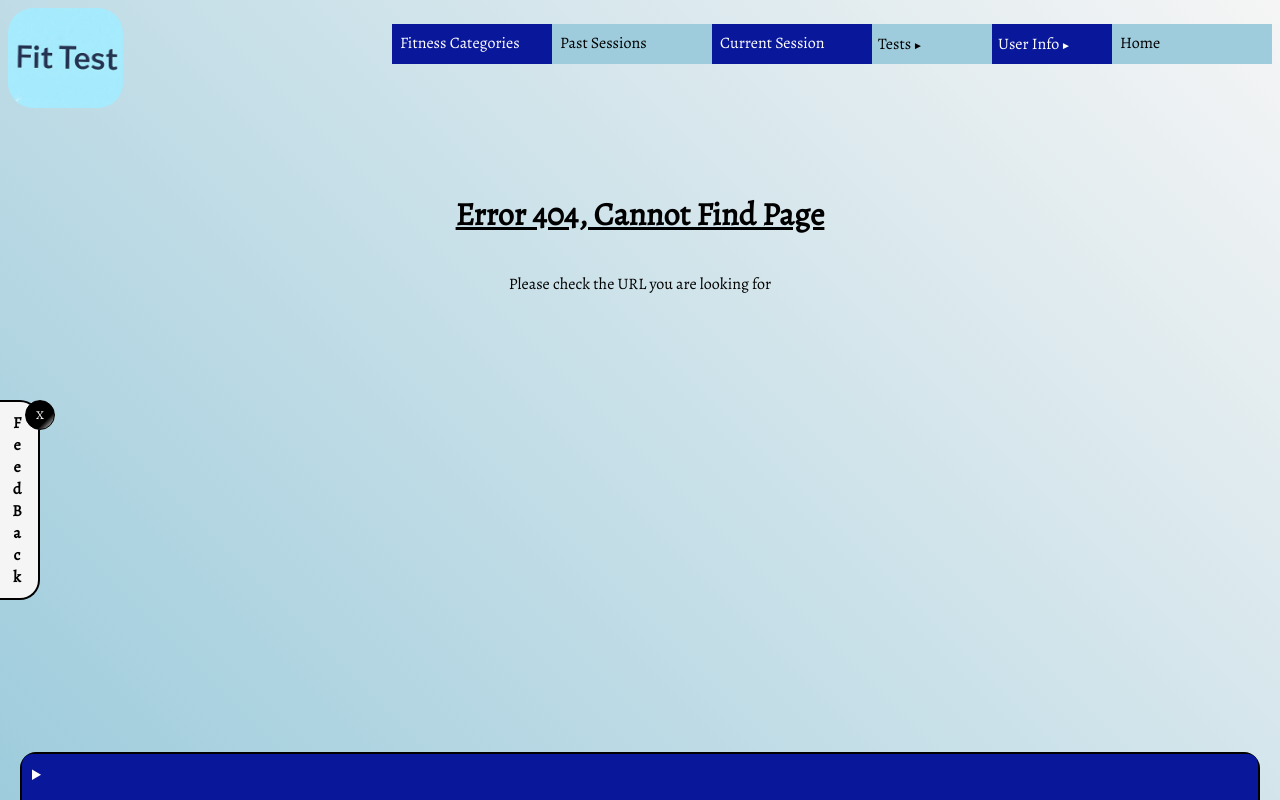
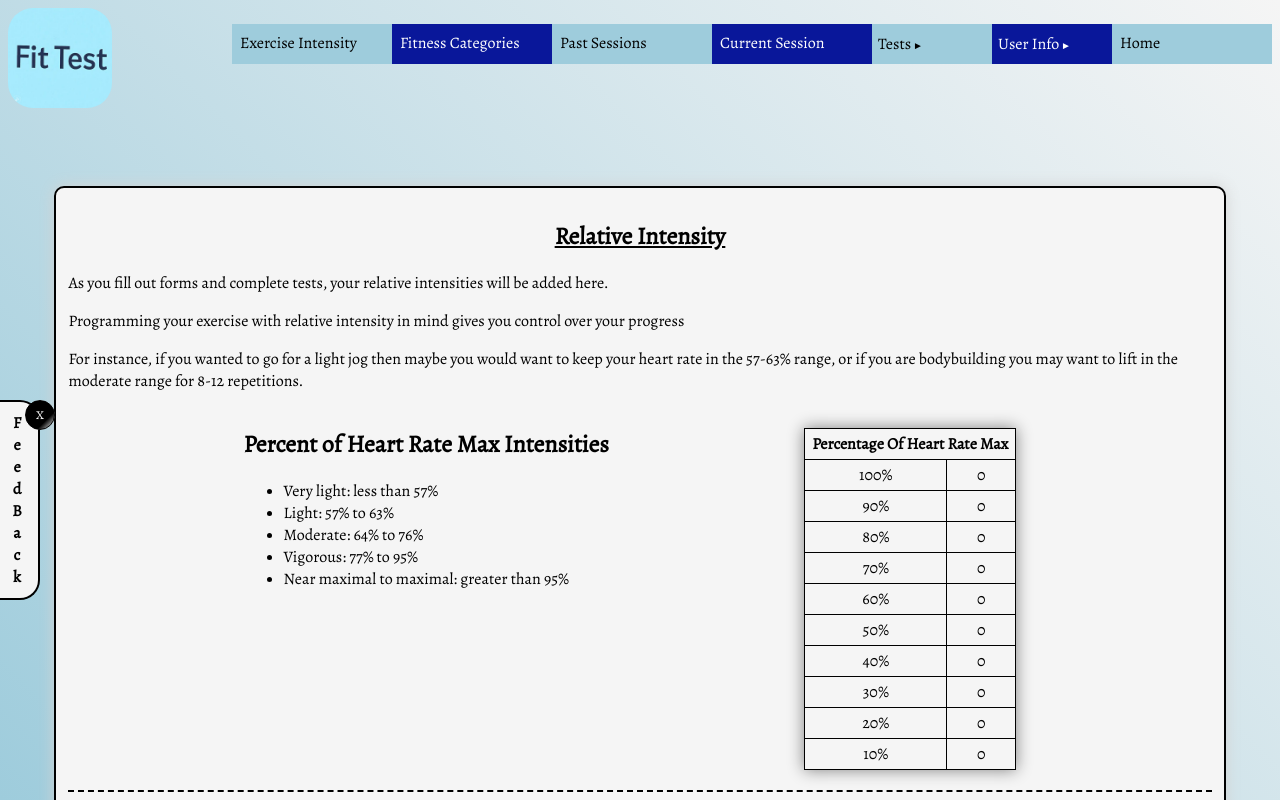
Before and after one commit to damatoaj/fitTest, a React (Create React App) app: page /#/relative-intensity in a window 1280 px wide. Shown: the top 800 px of the page. Built offline with nearby package versions, Linux system fonts and the light colour scheme.

Commit message:
Added an intensity page

```diff
--- a/src/App.tsx
+++ b/src/App.tsx
@@ -43,6 +43,7 @@ import BodyCircumference from './Screens/BodyCircumference/BodyCircumference';
 import BloodPressureScreen from './Screens/BloodPressure/BloodPressureScreen';
 import SkinfoldScreen from './Screens/SkinFolds/SkinfoldScreen';
 import FieldTests from './Screens/FieldTests/FieldTests';
+import RelativeIntensity from './Screens/RelativeIntensity/RelativeIntensity';
 
 function App() {
   const { state } = useUserContext();
@@ -136,6 +137,8 @@ function App() {
           <Route path='/circumferences' element={<BodyCircumference />}></Route>
           <Route path='/blood-pressure' element={<BloodPressureScreen />}></Route>
           <Route path='/skinfolds' element={<SkinfoldScreen />} ></Route>
+          <Route path='/relative-intensity' element={<RelativeIntensity />} ></Route>
+
           <Route path="/*" element={<FourOhFourScreen />}>
           </Route>
         </Routes>
--- a/src/CSS/App.css
+++ b/src/CSS/App.css
@@ -147,7 +147,7 @@ article {
   border: 2px solid black;
   box-shadow: 0 0 15px lightgrey;
   border-radius: 10px;
-  width: 100%;
+  width: clamp(300px, fit-content, 100%);
 }
 
 article > h2, article > h1 {
@@ -160,7 +160,14 @@ article > p {
 }
 
 
+section.col {
+  display: flex;
+  flex-direction: column;
+}
 
+section:last-child {
+  border-bottom: none;
+}
 
 header {
   display: flex;
@@ -254,3 +261,16 @@ address > a {
     display: none !important;
   }
 }
+
+@media screen and (min-width:700px) {
+
+  section {
+      display: flex;
+      flex-direction: row;
+      justify-content: space-evenly;
+  }
+
+  section > h2 {
+    text-align: center;
+  }
+}
--- a/src/Components/Forms/DemoGraphicsForm.tsx
+++ b/src/Components/Forms/DemoGraphicsForm.tsx
@@ -1,7 +1,6 @@
 import { useRef, memo } from 'react';
 import useForm from '../../Hooks/useForm';
 import { useUserContext } from '../../Hooks/useUserContext';
-import MetricSwitcher from '../MetricSwitcher';
 function DemoGraphicsForm() {
     const form = useRef<HTMLFormElement | null>(null)
     const { handleChange,handleSubmit,handleSelect, handleReset} = useForm();
--- a/src/Components/NavBar.tsx
+++ b/src/Components/NavBar.tsx
@@ -207,6 +207,9 @@ const NavBar = ({u} : NavBarProps) => {
                     <li className='dark'>
                         <Link to='/categories' onClick={handleNavigate}>Fitness Categories</Link>
                     </li>
+                    <li className='light'>
+                        <Link to='/relative-intensity' onClick={handleNavigate}>Exercise Intensity</Link>
+                    </li>
                 </ul>
             </nav>
         </header>
--- /dev/null
+++ b/src/Components/Tables/Percentages.tsx
@@ -0,0 +1,96 @@
+import {memo} from 'react';
+
+type PercentageTableProps = {
+    max : number,
+    title : string
+}
+
+const PercentageTable = ({ max, title } : PercentageTableProps ) => {
+    return <table>
+        <thead><th colSpan={2}>{title}</th></thead>
+        <tbody>
+            <tr>
+                <td>
+                    100%
+                </td>
+                <td>
+                    {max}
+                </td>
+            </tr>
+            <tr>
+                <td>
+                    90%
+                </td>
+                <td>
+                    {Math.round(max * .9 * 100) / 100}
+                </td>
+            </tr>
+            <tr>
+                <td>
+                    80%
+                </td>
+                <td>
+                    {Math.round(max * .8 * 100)/100}
+                </td>
+            </tr>
+            <tr>
+                <td>
+                    70%
+                </td>
+                <td>
+                    {Math.round(max * .7 * 100) / 100 }
+                </td>
+            </tr>
+            <tr>
+                <td>
+                    60%
+                </td>
+                <td>
+                    {Math.round(max * .6 * 100) / 100}
+                </td>
+            </tr>
+            <tr>
+                <td>
+                    50%
+                </td>
+                <td>
+                    {Math.round(max * .5 * 100) / 100 }
+                </td>
+            </tr>
+            <tr>
+                <td>
+                    40%
+                </td>
+                <td>
+                    {Math.round(max * .4 * 100)/100}
+                </td>
+            </tr>
+            <tr>
+                <td>
+                    30%
+                </td>
+                <td>
+                    {Math.round(max * .3 * 100)/100}
+                </td>
+            </tr>
+            <tr>
+                <td>
+                    20%
+                </td>
+                <td>
+                    {Math.round(max * .2 * 100)/100}
+                </td>
+            </tr>
+            <tr>
+                <td>
+                    10%
+                </td>
+                <td>
+                    {Math.round(max * .1 * 100)/100}
+                </td>
+            </tr>
+        </tbody>
+    </table>
+}
+
+export default memo(PercentageTable);
--- a/src/Components/Tables/SummaryTable.tsx
+++ b/src/Components/Tables/SummaryTable.tsx
@@ -73,6 +73,7 @@ const SummaryTable = () => {
                 Fitness Summary on
                 <time dateTime={today}> {date}, {month}, {year}</time>
             </h1>
+            <article>
             <section>
                 <DemographicTable />
                 <BMITable />
@@ -90,8 +91,10 @@ const SummaryTable = () => {
                 <h2>Flexibility</h2>
                 <SARTable />
             </section>
+            <section>
                 <h2>Macro Nutrition Recommendations For Goal Weight</h2>
                 <MacrosTable  macros={state.user.macros} />
+            </section>
             </section>
                 <section>
                     <h2>Micro Nutrition Recommendations From The FDA</h2>
@@ -268,6 +271,7 @@ const SummaryTable = () => {
                     </dialog>
                 </section>
             )}
+            </article>
         </main>
     )
 };
--- a/src/Screens/Categories.tsx
+++ b/src/Screens/Categories.tsx
@@ -13,7 +13,8 @@ const Categories = () => {
     return (
         <main>
             <h1>Fitness Categories & Percentiles</h1>
-            <section>
+            <article>
+            <section className='col'>
                 <h2>Health Metrics</h2>
                 <details open id='bodyfat'>
                     <summary>Body Fat Categories</summary>
@@ -31,7 +32,7 @@ const Categories = () => {
                 </details>
                 <br></br>
             </section>
-            <section>
+            <section  className='col'>
                 <h2>Endurance Metrics</h2>
                 <details open id='pushups'>
                         <summary>Pushup Categories</summary>
@@ -44,7 +45,7 @@ const Categories = () => {
                     </details>
             </section>
 
-            <section>
+            <section  className='col'>
                 <h2>Strength Metrics</h2>
                 <details open id='bench-press'>
                         <summary>Bench Press Categories</summary>
@@ -62,13 +63,15 @@ const Categories = () => {
                 </details>
                 <br></br>
             </section>
-            <section>
+            <section  className='col'>
                 <h2>Flexibility Metrics</h2>
                 <details open id='sar'>
                     <summary>Sit & Reach Categories</summary>
                     <SARCategories />
                 </details>
             </section>
+            </article>
+
         </main>
     )
 };
--- /dev/null
+++ b/src/Screens/RelativeIntensity/RelativeIntensity.tsx
@@ -0,0 +1,84 @@
+import {memo} from 'react';
+import Percentages from '../../Components/Tables/Percentages';
+import { useUserContext } from '../../Hooks/useUserContext';
+
+const RelativeIntensity = () => {
+    const { state } = useUserContext();
+
+    return (
+        <main>
+            <article>
+            <h1>Relative Intensity</h1>
+            <p>As you fill out forms and complete tests, your relative intensities will be added here.</p>
+            <p>Programming your exercise with relative intensity in mind gives you control over your progress</p>
+            <p>For instance, if you wanted to go for a light jog then maybe you would want to keep your heart rate in the 57-63% range, or if you are bodybuilding you may want to lift in the moderate range for 8-12 repetitions.</p>
+            <section id='hr-max'>
+                <div>
+                    <h2>Percent of Heart Rate Max Intensities</h2>
+                    <ul>
+                        <li>Very light: less than 57%</li>
+                        <li>Light: 57% to 63%</li>
+                        <li>Moderate: 64% to 76%</li>
+                        <li>Vigorous: 77% to 95%</li>
+                        <li>Near maximal to maximal: greater than 95%</li>
+                    </ul>
+                </div>
+                    {state.user.hrMax ? (
+                        <Percentages
+                            max={state.user.hrMax}
+                            title='Percentage Of Heart Rate Max'
+                        />
+                    ) : <Percentages max={0} title='Percentage Of Heart Rate Max' />}
+            </section>
+            <section id='vo2-max'>
+                <div>
+                    <h2>Percent of VO2 Max Intensities</h2>
+                        <ul>
+                            <li>Very light: less than 37%</li>
+                            <li>Light: 37% to 45%</li>
+                            <li>Moderate: 46% to 63%</li>
+                            <li>Vigorous: 64% to 90%</li>
+                            <li>Near maximal to maximal: greater than 90%</li>
+                        </ul>
+                </div>
+                        {state.user.vo2Max?.vo2Max ? (
+                        <Percentages
+                            max={state.user.vo2Max?.vo2Max}
+                            title='Percentage Of VO2 Max'
+                        />
+                        ) : <Percentages max={0} title='Percentage Of VO2 Max' />}
+
+            </section>
+            <section id='one-rep-max'>
+                <div>
+                    <h2>Percent of 1 Rep Max Intensities</h2>
+                    <ul>
+                        <li>Very light: less than 30%</li>
+                        <li>Light: 30% to 49%</li>
+                        <li>Moderate: 50% to 69%</li>
+                        <li>Vigorous: 70% to 84%</li>
+                        <li>Near maximal to maximal: greater than 84%</li>
+                    </ul>
+                </div>
+
+                    {state.user.benchPress?.benchPress ? (
+                    <Percentages
+                        max={state.user.prefers_metric ? state.user.benchPress?.benchPress : Math.round(state.user.benchPress?.benchPress * 2.2 * 100) / 100}
+                        title='Percentage Of 1RM Bench Press'
+                    />
+                    ) : <Percentages max={0} title='Percentage Of 1RM Bench Press' />}
+                    {state.user.legPress?.legPress ? (
+                    <Percentages
+                        max={state.user.prefers_metric ? state.user.legPress?.legPress : Math.round(state.user.legPress.legPress * 2.2 * 100) / 100}
+                        title='Percentage Of 1RM Leg Press'
+                    />
+                    ) : <Percentages max={0} title='Percentage Of 1RM Leg Press' />}
+            </section>
+        </article>
+
+
+        </main>
+    )
+}
+
+export default memo(RelativeIntensity);
```
